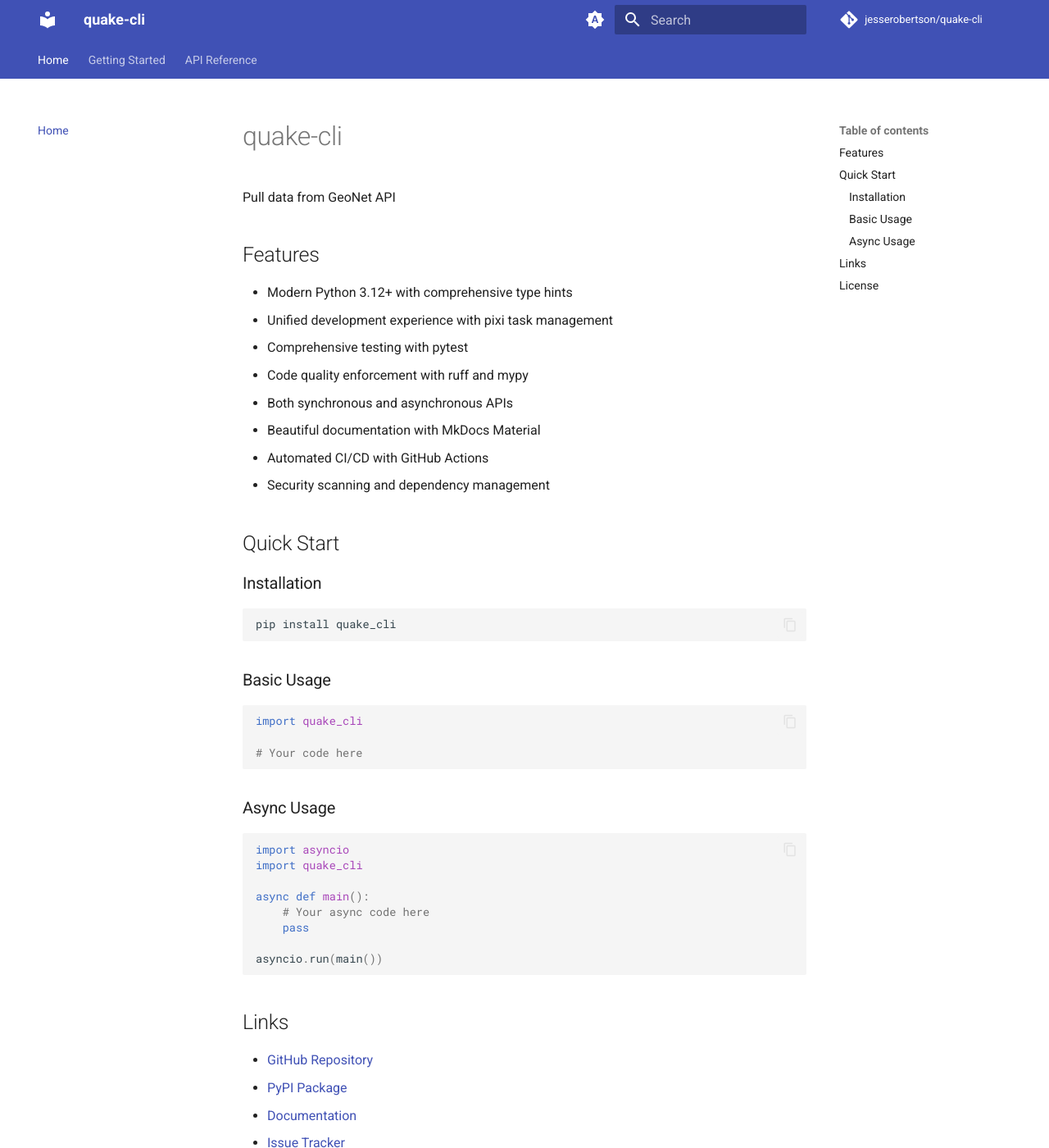
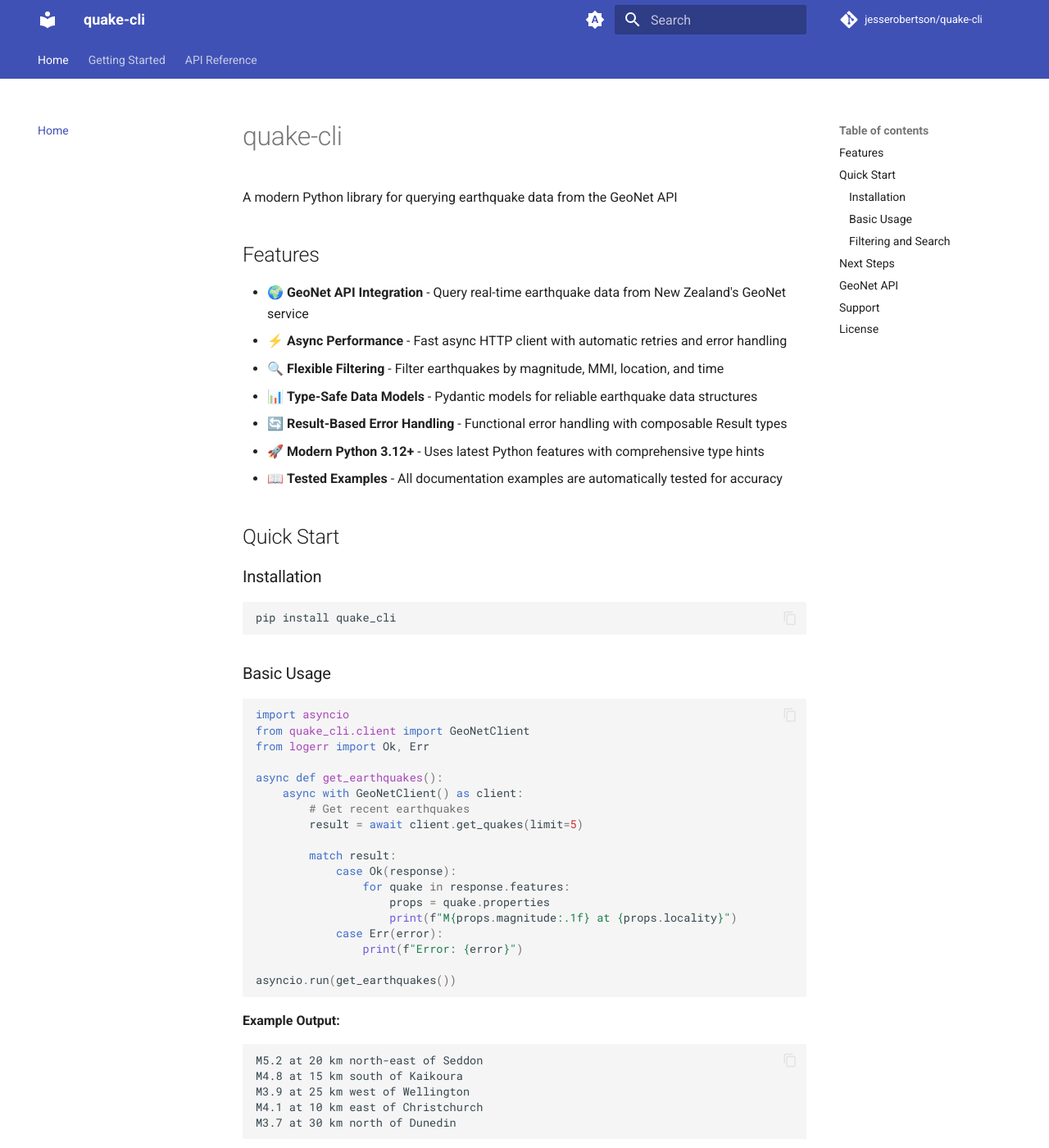
Before and after one commit to jesserobertson/quake-cli, an MkDocs documentation site: the page built from docs/content/index.md, in a window 1280 px wide and 1400 px high. Shown: the whole window at 82% size. Built offline with MkDocs 1.6.1 and Material for MkDocs 9.7.7, drawn with Linux system fonts in a browser that asks for light colours; comment, search, counter and statistics services are not loaded; some of the changed text lies outside the part shown.

Commit message:
Update documentation home page to reflect library functionality
- Transform generic home page to showcase earthquake data features
- Add realistic code examples with GeoNet client usage
- Include example outputs showing earthquake data format
- Add proper navigation to key documentation sections
- Include GeoNet API attribution and data source information
- Focus on library capabilities rather than development tooling

🤖 Generated with [Claude Code](https://claude.ai/code)

Co-Authored-By: Claude <noreply@anthropic.com>

````diff
--- a/docs/content/index.md
+++ b/docs/content/index.md
@@ -1,17 +1,16 @@
 # quake-cli
 
-Pull data from GeoNet API
+A modern Python library for querying earthquake data from the GeoNet API
 
 ## Features
 
-- Modern Python 3.12+ with comprehensive type hints
-- Unified development experience with pixi task management
-- Comprehensive testing with pytest
-- Code quality enforcement with ruff and mypy
-- Both synchronous and asynchronous APIs
-- Beautiful documentation with MkDocs Material
-- Automated CI/CD with GitHub Actions
-- Security scanning and dependency management
+- 🌍 **GeoNet API Integration** - Query real-time earthquake data from New Zealand's GeoNet service
+- ⚡ **Async Performance** - Fast async HTTP client with automatic retries and error handling
+- 🔍 **Flexible Filtering** - Filter earthquakes by magnitude, MMI, location, and time
+- 📊 **Type-Safe Data Models** - Pydantic models for reliable earthquake data structures
+- 🔄 **Result-Based Error Handling** - Functional error handling with composable Result types
+- 🚀 **Modern Python 3.12+** - Uses latest Python features with comprehensive type hints
+- 📖 **Tested Examples** - All documentation examples are automatically tested for accuracy
 
 ## Quick Start
 
@@ -24,30 +23,84 @@ pip install quake_cli
 ### Basic Usage
 
 ```python
-import quake_cli
+import asyncio
+from quake_cli.client import GeoNetClient
+from logerr import Ok, Err
 
-# Your code here
+async def get_earthquakes():
+    async with GeoNetClient() as client:
+        # Get recent earthquakes
+        result = await client.get_quakes(limit=5)
+
+        match result:
+            case Ok(response):
+                for quake in response.features:
+                    props = quake.properties
+                    print(f"M{props.magnitude:.1f} at {props.locality}")
+            case Err(error):
+                print(f"Error: {error}")
+
+asyncio.run(get_earthquakes())
 ```
 
-### Async Usage
+**Example Output:**
+```
+M5.2 at 20 km north-east of Seddon
+M4.8 at 15 km south of Kaikoura
+M3.9 at 25 km west of Wellington
+M4.1 at 10 km east of Christchurch
+M3.7 at 30 km north of Dunedin
+```
+
+### Filtering and Search
 
 ```python
 import asyncio
-import quake_cli
+from quake_cli.client import GeoNetClient
+from logerr import Ok, Err
 
-async def main():
-    # Your async code here
-    pass
+async def filter_earthquakes():
+    async with GeoNetClient() as client:
+        # Filter by magnitude
+        result = await client.search_quakes(min_magnitude=4.0, limit=3)
 
-asyncio.run(main())
+        match result:
+            case Ok(response):
+                print(f"Found {response.count} large earthquakes")
+                for quake in response.features:
+                    props = quake.properties
+                    print(f"M{props.magnitude:.1f} - {props.locality}")
+            case Err(error):
+                print(f"Error: {error}")
+
+asyncio.run(filter_earthquakes())
 ```
 
-## Links
+**Example Output:**
+```
+Found 15 large earthquakes
+M5.2 - 20 km north-east of Seddon
+M4.8 - 15 km south of Kaikoura
+M4.1 - 10 km east of Christchurch
+```
 
-- [GitHub Repository](https://github.com/jesserobertson/quake-cli)
-- [PyPI Package](https://pypi.org/project/quake_cli)
-- [Documentation](https://jesserobertson.github.io/quake-cli)
-- [Issue Tracker](https://github.com/jesserobertson/quake-cli/issues)
+## Next Steps
+
+- **[Quick Start Guide](quickstart.md)** - Get up and running in minutes
+- **[API Reference](api/index.md)** - Complete documentation with examples
+- **[Data Models](api/models.md)** - Understanding earthquake data structures
+
+## GeoNet API
+
+This tool queries earthquake data from [GeoNet](https://www.geonet.org.nz/), New Zealand's geological hazard information system. GeoNet provides real-time earthquake monitoring and data for New Zealand and surrounding areas.
+
+**Data Attribution**: Earthquake data provided by GeoNet (https://www.geonet.org.nz/)
+
+## Support
+
+- **GitHub Repository**: [jesserobertson/quake-cli](https://github.com/jesserobertson/quake-cli)
+- **Issues**: [GitHub Issues](https://github.com/jesserobertson/quake-cli/issues)
+- **PyPI Package**: [quake_cli](https://pypi.org/project/quake_cli)
 
 ## License
 
````
